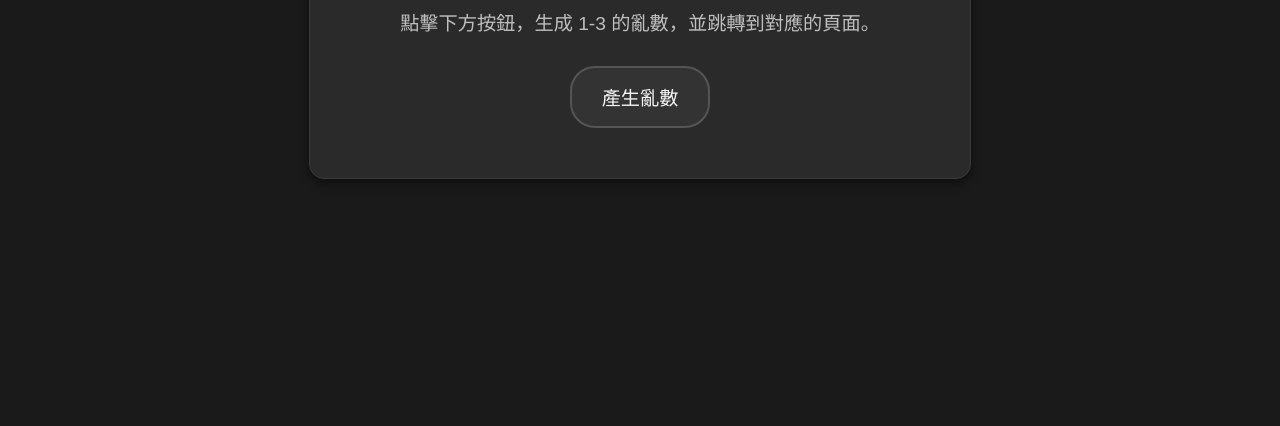
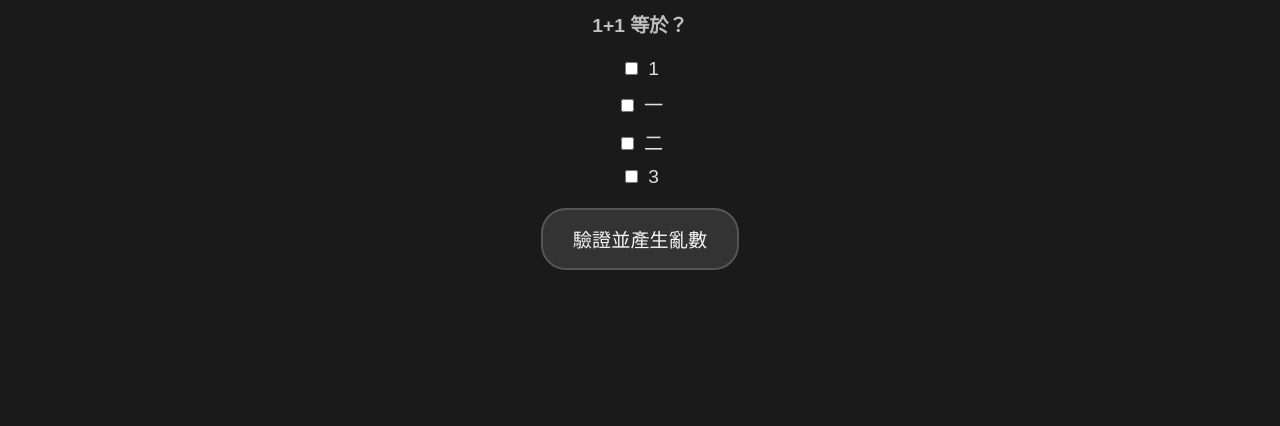
Before and after one commit to gia39484/random-link-picker, a plain HTML site: page index.html in a window 1280 px wide. Shown: the part 374-800 px from the top of the page. Drawn offline with Linux system fonts and the light colour scheme.

Commit message:
test index_V4.html

```diff
--- a/index.html
+++ b/index.html
@@ -5,7 +5,6 @@
     <meta name="viewport" content="width=device-width, initial-scale=1.0">
     <title>高質感亂數產生器</title>
     <style>
-        /* 全局樣式 */
         body {
             font-family: 'Arial', sans-serif;
             margin: 0;
@@ -20,7 +19,6 @@
             text-align: center;
         }
 
-        /* 標題樣式 */
         h1 {
             font-size: 2.5rem;
             margin-bottom: 20px;
@@ -29,15 +27,35 @@
 
         p {
             font-size: 1.2rem;
-            margin-bottom: 30px;
+            margin-bottom: 20px;
             color: #bfbfbf; /* 淺灰色字體 */
         }
 
-        /* 按鈕樣式 */
+        .question-section {
+            margin-bottom: 20px;
+        }
+
+        .options {
+            list-style: none;
+            padding: 0;
+        }
+
+        .options li {
+            margin: 10px 0;
+        }
+
+        label {
+            font-size: 1.2rem;
+        }
+
+        input[type="checkbox"] {
+            margin-right: 10px;
+        }
+
         button {
-            background-color: #333333; /* 深灰色 */
-            color: #f5f5f5; /* 白色文字 */
-            border: 2px solid #555555; /* 灰色邊框 */
+            background-color: #333333;
+            color: #f5f5f5;
+            border: 2px solid #555555;
             padding: 15px 30px;
             border-radius: 25px;
             font-size: 1.2rem;
@@ -46,50 +64,59 @@
         }
 
         button:hover {
-            background-color: #555555; /* 懸停效果，變淺灰色 */
+            background-color: #555555;
             transform: scale(1.05);
         }
 
-        /* 結果區域 */
         #result {
             font-size: 1.5rem;
             font-weight: bold;
             margin-top: 20px;
-            color: #d1d1d1; /* 顯示結果的灰色 */
+            color: #d1d1d1;
         }
 
         a {
-            color: #9e9e9e; /* 中灰色超鏈接 */
+            color: #9e9e9e;
             text-decoration: none;
             font-weight: bold;
             transition: color 0.3s ease;
         }
 
         a:hover {
-            color: #f5f5f5; /* 懸停時超鏈接變純白 */
-        }
-
-        /* 卡片樣式 */
-        .card {
-            background-color: #2a2a2a; /* 深灰色卡片背景 */
-            border: 1px solid #3a3a3a; /* 更深灰色邊框 */
-            border-radius: 15px;
-            padding: 30px;
-            box-shadow: 0px 4px 10px rgba(0, 0, 0, 0.5); /* 陰影提升層次感 */
-            max-width: 600px;
-            width: 90%;
+            color: #f5f5f5;
         }
     </style>
 </head>
 <body>
     <div class="card">
         <h1>高質感亂數產生器</h1>
-        <p>點擊下方按鈕，生成 1-3 的亂數，並跳轉到對應的頁面。</p>
-        <button id="generateButton">產生亂數</button>
+        <p>親愛的研究參與者您好：</p>
+        <p>
+            我是國立虎尾科技大學資訊管理所的研究生鄭尚喆，感謝您願意撥冗填答此問卷。
+            本研究旨在探討不同層級的 AI 在汽車智慧系統中的應用相關問題。
+        </p>
+        <div class="question-section">
+            <p>請回答以下問題後生成亂數：</p>
+            <p><strong>1+1 等於？</strong></p>
+            <ul class="options">
+                <li><label><input type="checkbox" value="1">1</label></li>
+                <li><label><input type="checkbox" value="一">一</label></li>
+                <li><label><input type="checkbox" value="二">二</label></li>
+                <li><label><input type="checkbox" value="3">3</label></li>
+            </ul>
+        </div>
+        <button id="generateButton">驗證並產生亂數</button>
         <div id="result"></div>
     </div>
+
     <script>
         document.getElementById("generateButton").addEventListener("click", function () {
+            // 獲取所有選中的選項
+            const checkboxes = document.querySelectorAll('input[type="checkbox"]:checked');
+            const selectedValues = Array.from(checkboxes).map(cb => cb.value);
+
+            // 檢查答案是否正確
+            if (selectedValues.includes("二") && selectedValues.length === 1) {
                 // 生成 1-3 的亂數
                 const randomNumber = Math.floor(Math.random() * 3) + 1;
 
@@ -102,9 +129,15 @@
 
                 // 顯示結果並提供跳轉鏈接
                 document.getElementById("result").innerHTML = `
-                亂數結果：${randomNumber}<br>
+                    答對了！亂數結果：${randomNumber}<br>
                     <a href="${urls[randomNumber]}" target="_blank">點此進入對應頁面</a>
                 `;
+            } else {
+                // 答案不正確提示
+                document.getElementById("result").innerHTML = `
+                    <span style="color: red;">答案錯誤！請重新嘗試。</span>
+                `;
+            }
         });
     </script>
 </body>
```
Lines whose indentation alone changed are shown as unchanged.
